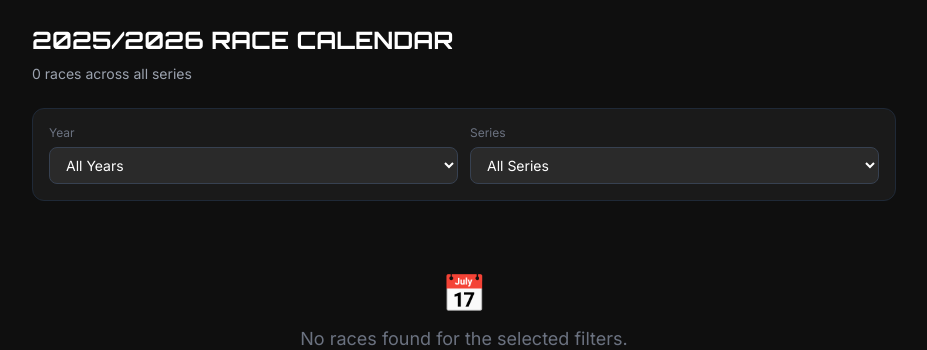
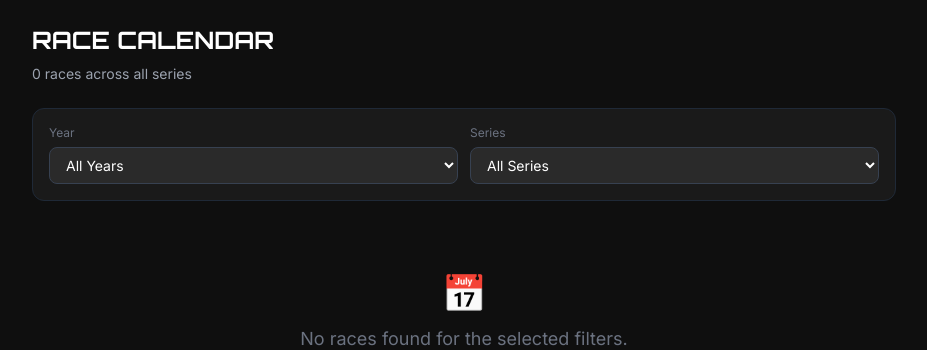
Before and after one commit to RaceCentral/RaceCentral.github.io, a FastAPI app: page /calendar in a window 1280 px wide. Shown: the part 84-434 px from the top of the page, without its empty margins (176-1103 px from the left). Run offline with FastAPI, Linux system fonts and the light colour scheme; some libraries are stand-ins or nearby versions.

Commit message:
Update calendar page title for clarity

```diff
--- a/templates/calendar.html
+++ b/templates/calendar.html
@@ -138,7 +138,7 @@
     <main class="max-w-4xl mx-auto px-3 sm:px-4 py-4 sm:py-6">
         <!-- Page Title and Stats -->
         <div class="mb-6">
-            <h2 class="font-racing text-xl sm:text-2xl font-bold text-white mb-2">2025/2026 RACE CALENDAR</h2>
+            <h2 class="font-racing text-xl sm:text-2xl font-bold text-white mb-2">RACE CALENDAR</h2>
             <p class="text-sm text-gray-400">{{ total_races }} races across all series</p>
         </div>
 
```
